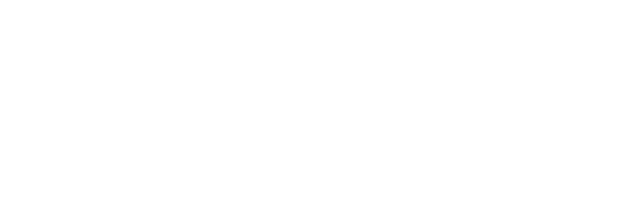
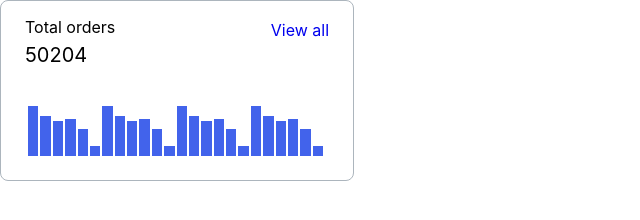
Before and after one commit to js-tasks-ru/htmlcss-20211021_ip-roganov, a website: page 04-lection2/01-histogram/index.html in a window 1280 px wide. Shown: the whole page, without its empty margins (0-640 px from the left). Drawn offline with Linux system fonts and the light colour scheme.

Commit message:
histogram

```diff
--- a/04-lection2/01-histogram/histogram.css
+++ b/04-lection2/01-histogram/histogram.css
@@ -0,0 +1,48 @@
+
+.histogram__container{
+    width: 354px;
+}
+.histogram{
+    border: 1px solid var(--grey-3);
+    border-radius: 8px;
+
+}
+.historam_top{
+    display: flex;
+}
+
+.histogramm_total{
+    flex-grow: 1;
+}
+
+.histogramm_link{
+    margin: 19px 24px 0 0;
+}
+.histogramm_link a{
+    text-decoration: none;
+
+}
+.histogramm_t_text{
+    margin: 16px 0px 6px 24px;
+}
+
+.histogramm_t_value{
+    margin: 0px 0px 39px 24px;
+    font-size: 20px;
+}
+
+.histogram_bottom{
+    display: flex;
+    flex-direction: row;
+    align-items:flex-end;
+    height: 50px;
+    margin: 0px 29px 24px 26px;
+}
+
+.histogram_chart{
+    flex-basis: 9px;
+    flex-grow: 1;
+    background: var(--chart);
+    margin-left: 1px;
+    margin-right: 1px;
+}
--- a/04-lection2/01-histogram/index.html
+++ b/04-lection2/01-histogram/index.html
@@ -6,6 +6,45 @@
     <link rel="stylesheet" href="./histogram.css">
 </head>
 <body>
+<div class="histogram__container">
+    <div class="histogram">
+        <div class="historam_top">
+            <div class="histogramm_total">
+                <div class="histogramm_t_text">Total orders</div>
+                <div class="histogramm_t_value">50204</div>
+            </div>
+            <div class="histogramm_link"><a href="#">View all</a></div>
+
+        </div>
+        <div class="histogram_bottom">
+            <div class="histogram_chart" style="height: 100%"></div>
+            <div class="histogram_chart" style="height: 80%"></div>
+            <div class="histogram_chart" style="height: 70%"></div>
+            <div class="histogram_chart" style="height: 75%"></div>
+            <div class="histogram_chart" style="height: 55%"></div>
+            <div class="histogram_chart" style="height: 20%"></div>
+            <div class="histogram_chart" style="height: 100%"></div>
+            <div class="histogram_chart" style="height: 80%"></div>
+            <div class="histogram_chart" style="height: 70%"></div>
+            <div class="histogram_chart" style="height: 75%"></div>
+            <div class="histogram_chart" style="height: 55%"></div>
+            <div class="histogram_chart" style="height: 20%"></div>
+            <div class="histogram_chart" style="height: 100%"></div>
+            <div class="histogram_chart" style="height: 80%"></div>
+            <div class="histogram_chart" style="height: 70%"></div>
+            <div class="histogram_chart" style="height: 75%"></div>
+            <div class="histogram_chart" style="height: 55%"></div>
+            <div class="histogram_chart" style="height: 20%"></div>
+            <div class="histogram_chart" style="height: 100%"></div>
+            <div class="histogram_chart" style="height: 80%"></div>
+            <div class="histogram_chart" style="height: 70%"></div>
+            <div class="histogram_chart" style="height: 75%"></div>
+            <div class="histogram_chart" style="height: 55%"></div>
+            <div class="histogram_chart" style="height: 20%"></div>
+
+        </div>
+    </div>
+</div>
 
 </body>
 </html>
--- a/assets/css/main.css
+++ b/assets/css/main.css
@@ -7,18 +7,52 @@
     --purple: #7048E8;
     --blue: #374FC7;
     --red: #F03D3E;
+    --hover_primary: #2342C0;
     --grey-1: #F8F9FA;
     --grey-2: #DDE2E5;
     --grey-3: #ACB5BD;
     --grey-4: #495057;
-
+    --grey-5: #F9FAFC;
+    --font-color-white: #ffffff;
     --error: var(--red);
     --success: var(--blue);
-
     --primary: var(--blue);
     --secondary: var(--purple);
+    --border-color-alternate:#ACB5BD;
+    --font-color-alternate:#495057;
+    --chart:#4263EB;
+    --grad1:#E2E6E8;
+    --grad2:#F3F5F5;
+    --grad3:#E3E7EA;
+
 }
 
 * {
-    font-family: 'Roboto', sans-serif;
+    font-family: 'Inter', sans-serif;
 }
+
+body{
+    margin: 0;
+    /*font-size: 0;*/
+}
+.container{
+    display: flex;
+    flex-wrap:wrap;
+    max-width: 1110px;
+    margin: 0 auto;
+    padding: 0 15px;
+    box-sizing: border-box;
+
+}
+
+html,body,.page{
+    height: 100%;
+}
+
+.page{
+    flex-direction: column;
+}
+
+main{
+    flex-grow: 1;
+}
```
Lines whose indentation alone changed are shown as unchanged.
